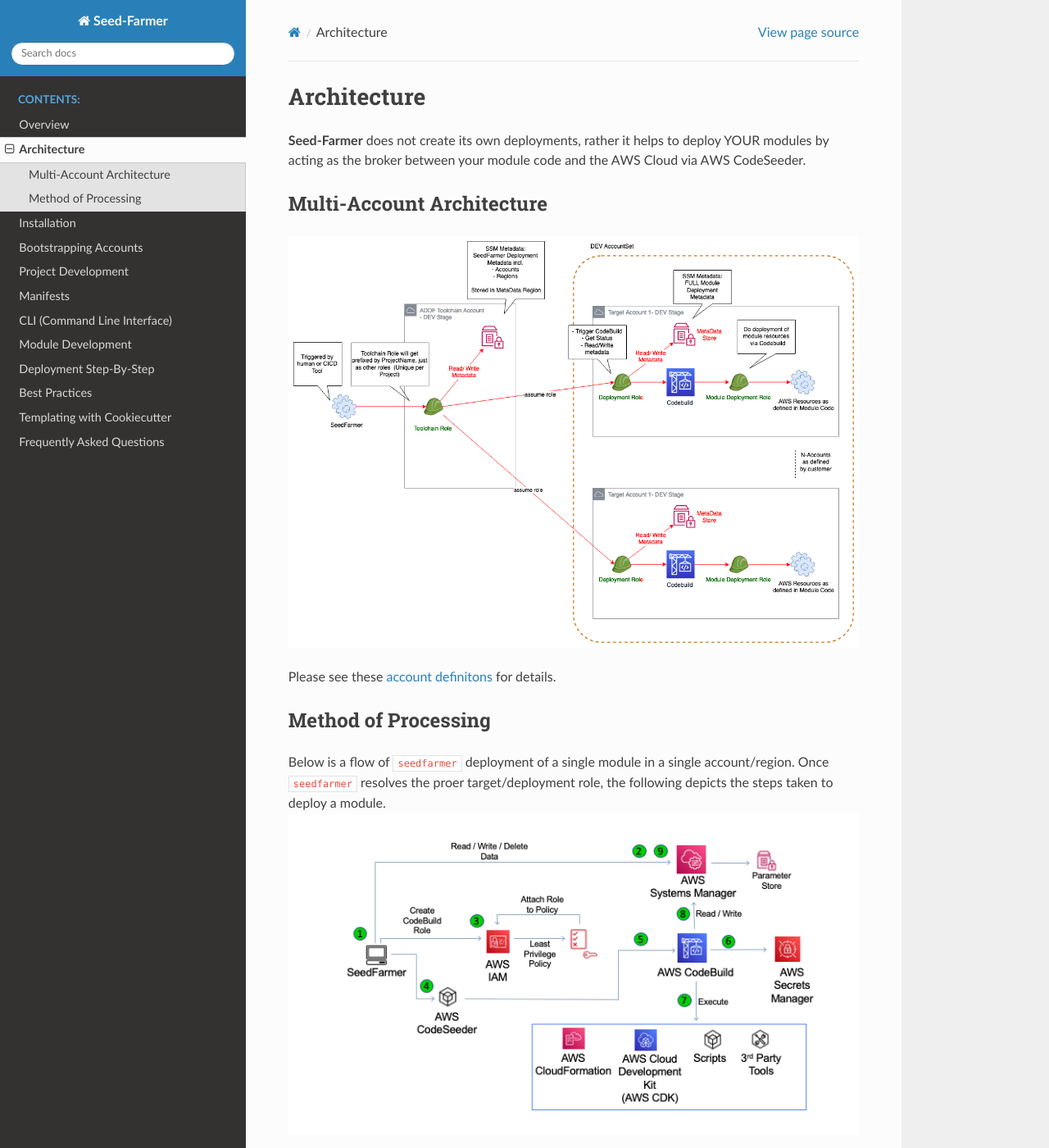
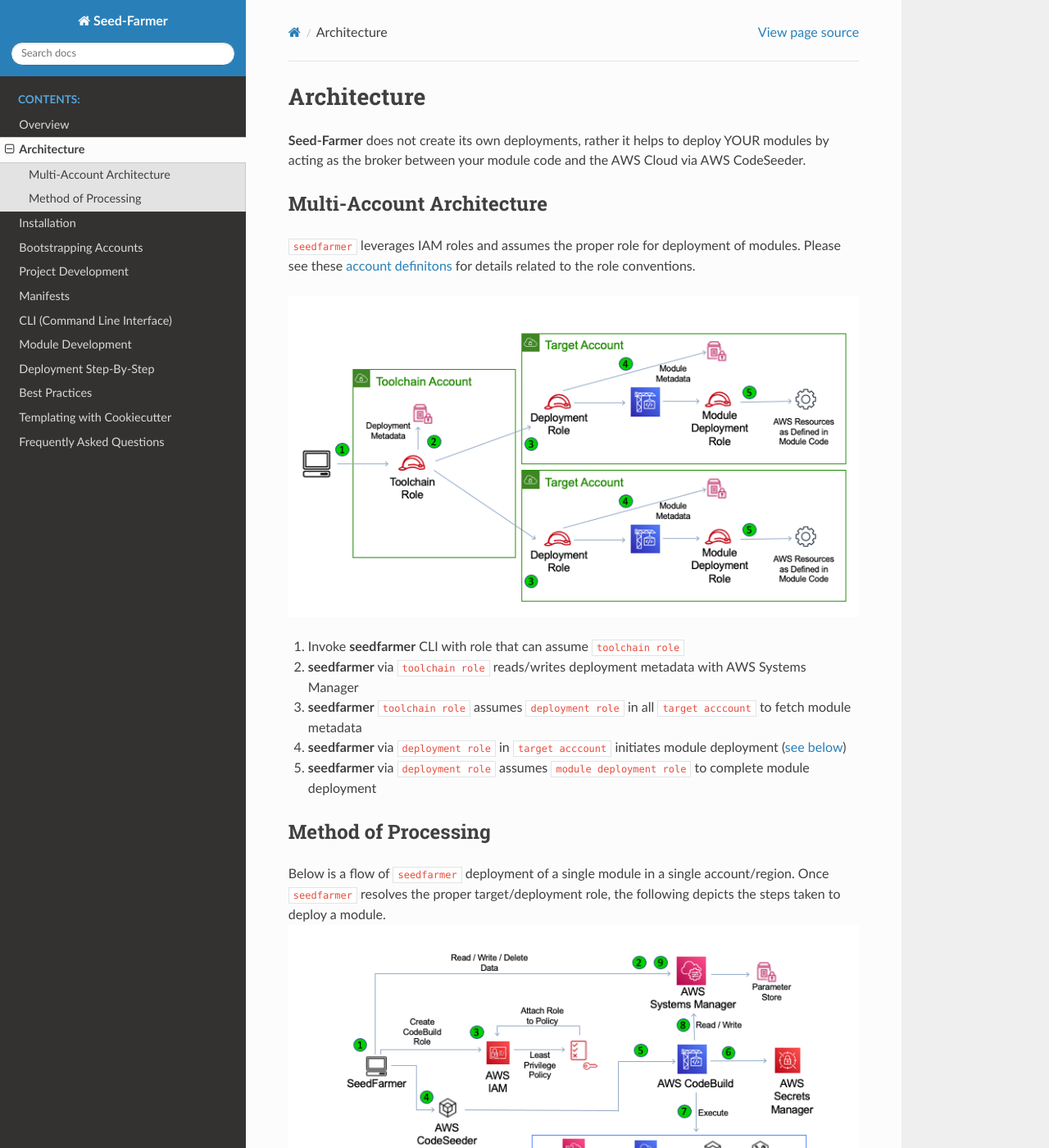
Before and after one commit to awslabs/seed-farmer, a Sphinx documentation site: the page built from docs/source/architecture.md, in a window 1280 px wide and 1400 px high. Shown: the whole window at 82% size. Built offline with Sphinx 7.4.7 and the Read the Docs theme 2.0.0, drawn with Linux system fonts in a browser that asks for light colours; the version number could not be read and is left out.

Commit message:
updating docs

```diff
--- a/docs/source/architecture.md
+++ b/docs/source/architecture.md
@@ -5,12 +5,20 @@
 
 
 ## Multi-Account Architecture
+`seedfarmer` leverages IAM roles and assumes the proper role for deployment of modules.  Please see these [account definitons](multiaccount_support) for details related to the role conventions.
+
+
 ![MultiAccount seedfarmer](_static/multi-account.png)
+1. Invoke **seedfarmer** CLI with role that can assume `toolchain role`
+2. **seedfarmer** via `toolchain role` reads/writes deployment metadata with AWS Systems Manager
+3. **seedfarmer** `toolchain role` assumes `deployment role` in all `target acccount` to fetch module metadata
+4. **seedfarmer** via `deployment role` in `target acccount` initiates module deployment ([see below](method_processing))
+5. **seedfarmer** via `deployment role` assumes `module deployment role` to complete module deployment
 
-Please see these [account definitons](multiaccount_support) for details.
 
+(method_processing)=
 ## Method of Processing
-Below is a flow of `seedfarmer` deployment of a single module in a single account/region.  Once `seedfarmer` resolves the proer target/deployment role, the following depicts the steps taken to deploy a module.
+Below is a flow of `seedfarmer` deployment of a single module in a single account/region.  Once `seedfarmer` resolves the proper target/deployment role, the following depicts the steps taken to deploy a module.
 ![seedfarmer Invocation](_static/SeedFarmer.png)
 
 1. Invoke **seedfarmer** CLI
```
Also changed, not shown: other parts of docs/source/architecture.md (+1 -1 lines), docs/source/_static/multi-account.png, 1 other file.
